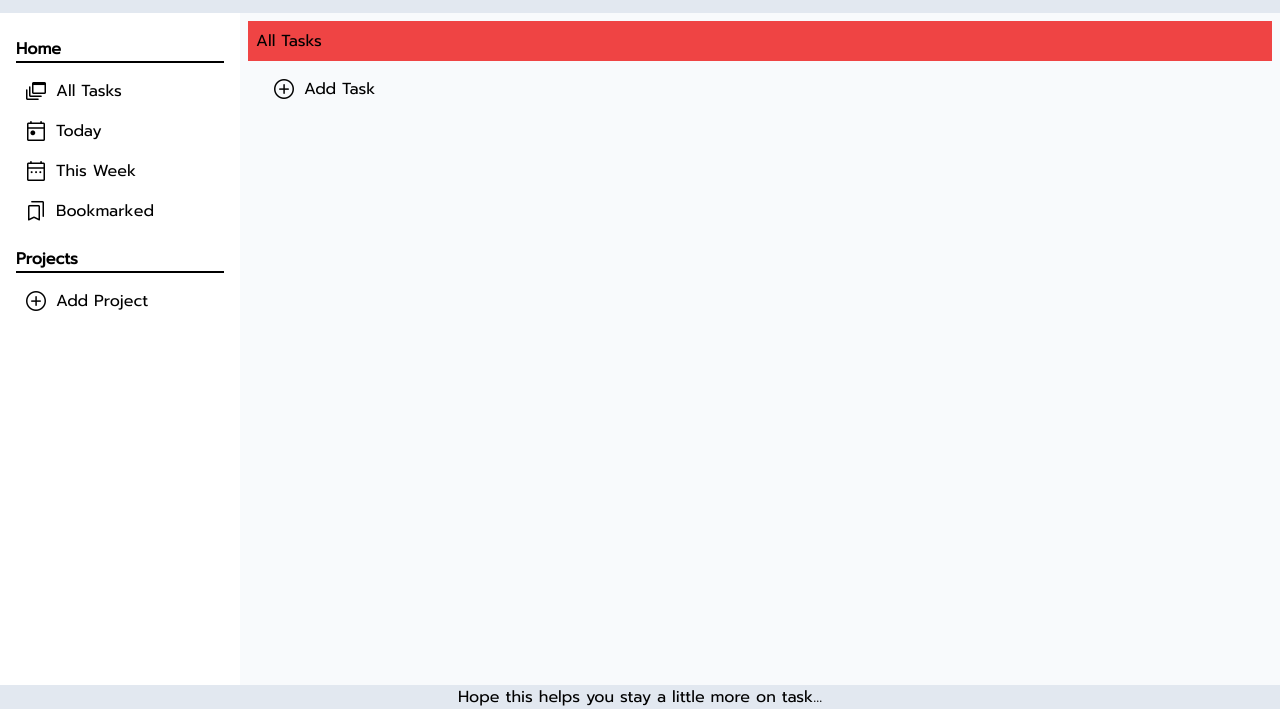
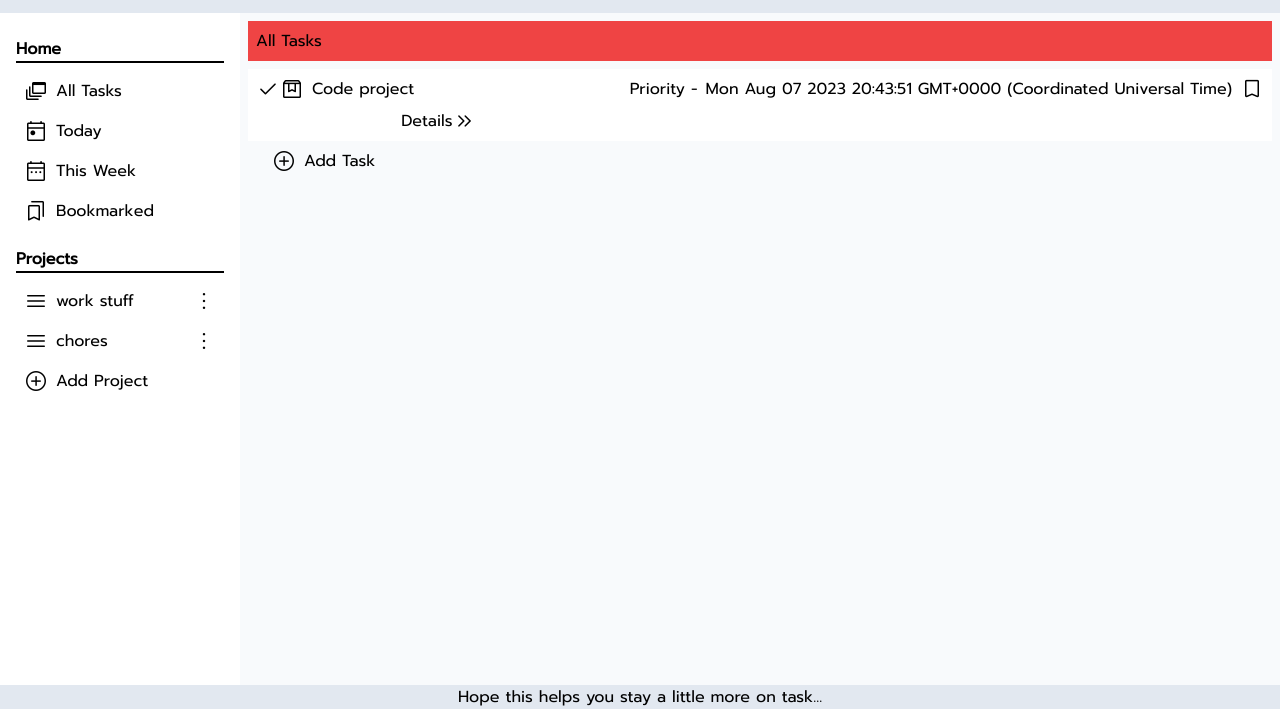
Before and after one commit to Mattheweng1/project-todo-list, a website built with webpack: page dist/index.html in a window 1280 px wide. Shown: the part 91-800 px from the top of the page. Built offline with nearby package versions, Linux system fonts and the light colour scheme.

Commit message:
Create basic fns for projects, tasks, & rendering

```diff
--- /dev/null
+++ b/src/creatingProject.js
@@ -0,0 +1,17 @@
+
+
+const projectList = [];
+
+const CreateProject = (name) => {
+    const taskList = [];
+    return {
+        name,
+        taskList
+    }
+};
+
+const addProjectToList = (project) => {
+    projectList.push(project);
+}
+
+export {projectList, CreateProject, addProjectToList};
--- /dev/null
+++ b/src/creatingTask.js
@@ -0,0 +1,21 @@
+import { projectList } from "./creatingProject";
+
+
+
+const CreateTask = (projectName, taskName, details, completed, priority, bookmarked, dueDate) => {
+    return {
+        projectName,
+        taskName,
+        details,
+        completed,
+        priority,
+        bookmarked,
+        dueDate
+    }
+};
+
+const addTaskToProject = (task) => {
+    projectList.find((project) => project.name === task.projectName).taskList.push(task);
+};
+
+export {CreateTask, addTaskToProject};
--- a/src/index.js
+++ b/src/index.js
@@ -1,5 +1,27 @@
+import { projectList, CreateProject, addProjectToList } from "./creatingProject";
+import { CreateTask, addTaskToProject } from "./creatingTask";
+import { renderProjectList, renderTaskListFromProject } from "./render";
 
 
+const exampleProj = CreateProject('work stuff');
+const exampleProj2 = CreateProject('chores');
+
+addProjectToList(exampleProj);
+addProjectToList(exampleProj2);
+
+const exampleTask = CreateTask('work stuff', 'Code project', 'more than just some details', true, 1, true, new Date());
+
+addTaskToProject(exampleTask);
+console.log(projectList);
+
+renderProjectList(projectList);
+
+renderTaskListFromProject(projectList[0]);
+
+
+
+
+// Add event listeners to menuToggle
 
 const menuToggle = document.querySelector('.menuToggle');
 menuToggle.addEventListener('click', () => {
--- /dev/null
+++ b/src/render.js
@@ -0,0 +1,94 @@
+
+
+const createIconDiv = (name) => {
+    const icon = document.createElement('div');
+    icon.classList.add('material-symbols-rounded');
+    icon.textContent = name;
+    return icon;
+}
+
+const renderProject = (project) => {
+    const projectListUl = document.querySelector('.projectList');
+
+    const projectLi = document.createElement('li');
+
+    const menuIconDiv = createIconDiv('menu');
+
+    const projectNameDiv = document.createElement('div');
+    projectNameDiv.textContent = project.name;
+
+    const optionsIconDiv = createIconDiv('more_vert');
+
+    projectLi.appendChild(menuIconDiv);
+    projectLi.appendChild(projectNameDiv);
+    projectLi.appendChild(optionsIconDiv);
+
+    projectListUl.appendChild(projectLi);
+}
+
+const renderProjectList = (projectList) => {
+    projectList.forEach((project) => {
+        renderProject(project);
+    });
+}
+
+const renderTask = (task) => {
+    const taskListUl = document.querySelector('.taskList');
+
+    const taskLi = document.createElement('li');
+
+    const checkBoxDiv = createIconDiv('checkbox');
+
+    const taskNameDiv = document.createElement('div');
+    taskNameDiv.textContent = task.taskName;
+
+    const priorityDiv = document.createElement('div');
+    priorityDiv.textContent = 'Priority - ';
+
+    const dueDateDiv = document.createElement('div');
+    dueDateDiv.textContent = task.dueDate;
+
+    const bookmarkDiv = createIconDiv('bookmark');
+
+    const detailsToggleDiv = document.createElement('div');
+    detailsToggleDiv.classList.add('detailsToggle');
+    detailsToggleDiv.addEventListener('click', () => {
+        detailsDiv.classList.toggle('hidden');
+        if (detailsToggleIconDiv.textContent === 'keyboard_double_arrow_right') {
+            detailsToggleIconDiv.textContent = 'keyboard_double_arrow_left';
+        } else if (detailsToggleIconDiv.textContent === 'keyboard_double_arrow_left') {
+            detailsToggleIconDiv.textContent = 'keyboard_double_arrow_right';
+        }
+    });
+
+    const detailsToggleTextDiv = document.createElement('div');
+    detailsToggleTextDiv.textContent = 'Details';
+
+    const detailsToggleIconDiv = createIconDiv('keyboard_double_arrow_right')
+
+    detailsToggleDiv.appendChild(detailsToggleTextDiv);
+    detailsToggleDiv.appendChild(detailsToggleIconDiv);
+
+    const detailsDiv = document.createElement('div');
+    detailsDiv.classList.add('hidden');
+    detailsDiv.classList.add('details');
+    detailsDiv.textContent = task.details;
+
+    taskLi.appendChild(checkBoxDiv);
+    taskLi.appendChild(taskNameDiv);
+    taskLi.appendChild(priorityDiv);
+    taskLi.appendChild(dueDateDiv);
+    taskLi.appendChild(bookmarkDiv);
+    taskLi.appendChild(detailsToggleDiv);
+    taskLi.appendChild(detailsDiv);
+
+    taskListUl.appendChild(taskLi);
+}
+
+const renderTaskListFromProject = (project) => {
+    project.taskList.forEach((task) => {
+        renderTask(task);
+    });
+}
+
+export {renderProjectList, renderTaskListFromProject};
```
Also changed, not shown: dist/index.html, dist/main.js, dist/style.css.
